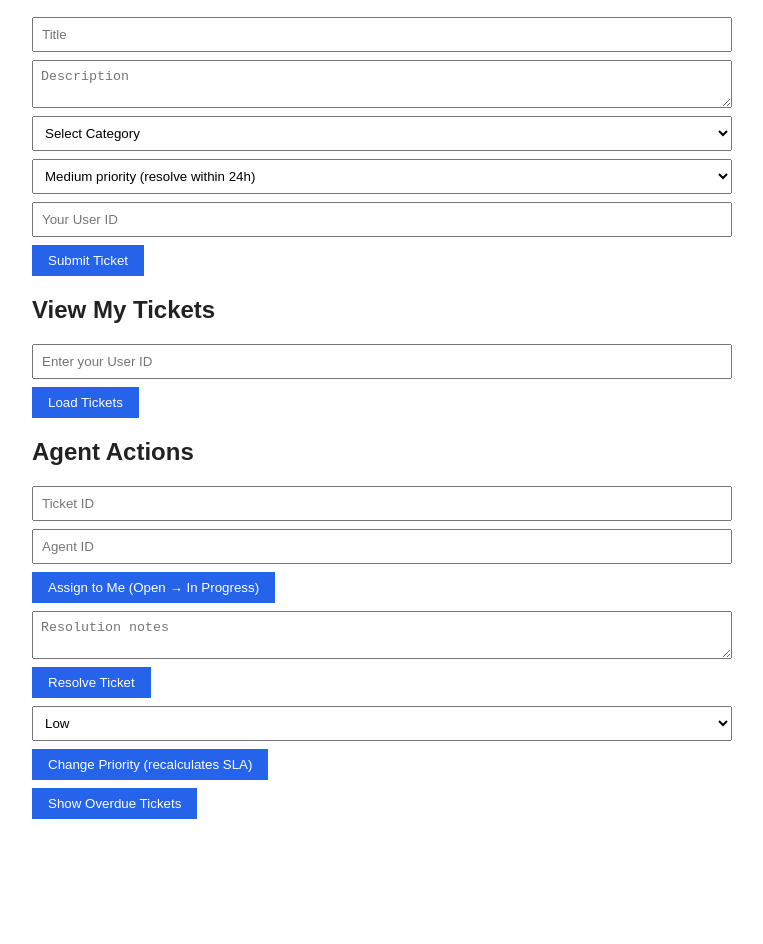
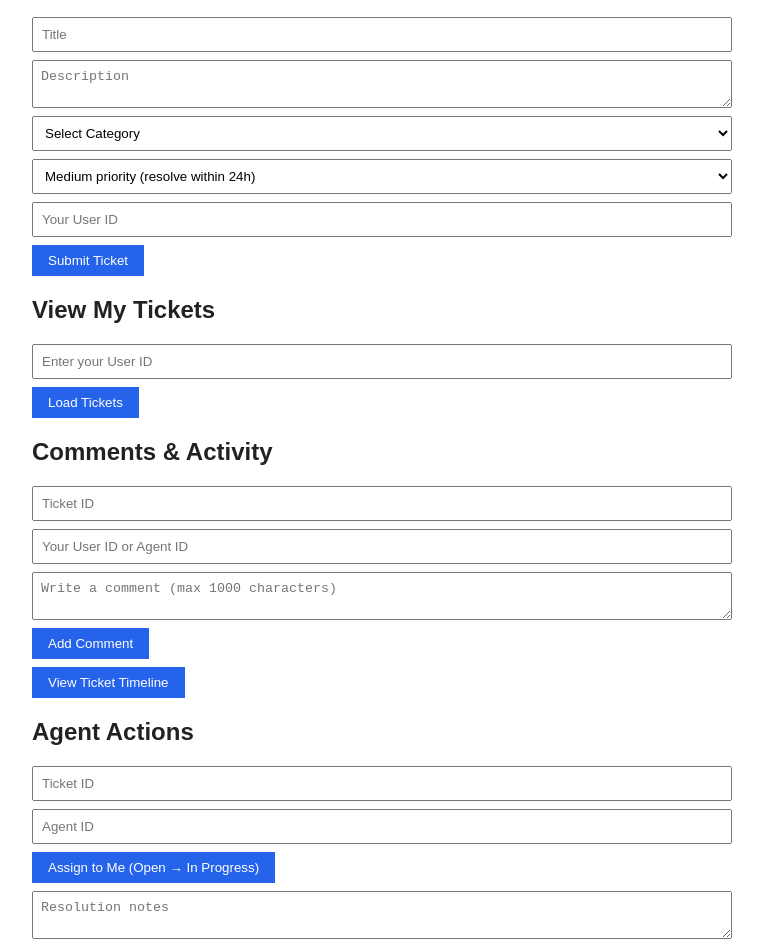
Before and after one commit to AnjaliLakhani28/it-support-ticket-system, a plain HTML site: page frontend/index.html in a window 1280 px wide. Shown: the part 119-1063 px from the top of the page, without its empty margins (258-1021 px from the left). Before the commit the page ends 968 px from the top, so only its background shows below. Drawn offline with Linux system fonts and the light colour scheme.

Commit message:
FR-N2: Add comments form and ticket timeline view to UI

```diff
--- a/frontend/index.html
+++ b/frontend/index.html
@@ -21,6 +21,10 @@
   .badge-high { background: #ea580c; }
   .badge-critical { background: #b91c1c; }
   .badge-overdue { background: #7f1d1d; }
+  .timeline { list-style: none; padding-left: 0; }
+  .timeline li { border-left: 3px solid #2563eb; padding: 4px 10px; margin: 6px 0; font-size: 0.9em; }
+  .timeline li.comment { border-left-color: #15803d; }
+  .muted { color: #666; font-size: 0.85em; }
 </style>
 </head>
 <body>
@@ -57,6 +61,15 @@
 <input type="text" id="viewUserId" placeholder="Enter your User ID">
 <button onclick="loadTickets()">Load Tickets</button>
 <div id="ticketList"></div>
+
+<h2>Comments &amp; Activity</h2>
+<input type="text" id="commentTicketId" placeholder="Ticket ID">
+<input type="text" id="commentAuthor" placeholder="Your User ID or Agent ID">
+<textarea id="commentText" placeholder="Write a comment (max 1000 characters)" maxlength="1000"></textarea>
+<button onclick="addComment()">Add Comment</button>
+<button onclick="loadActivity()">View Ticket Timeline</button>
+<p id="commentMsg"></p>
+<div id="activityView"></div>
 
 <h2>Agent Actions</h2>
 <input type="text" id="ticketId" placeholder="Ticket ID">
@@ -234,6 +247,53 @@ async function resolveTicket() {
     msg.className = 'error';
   }
 }
+// FR-N2: add a comment to a ticket
+async function addComment() {
+  const id = document.getElementById('commentTicketId').value.trim();
+  const authorId = document.getElementById('commentAuthor').value.trim();
+  const text = document.getElementById('commentText').value.trim();
+  const msg = document.getElementById('commentMsg');
+  if (!id || !authorId || !text) {
+    msg.textContent = 'Ticket ID, your ID and comment text are all required.';
+    msg.className = 'error';
+    return;
+  }
+  try {
+    const res = await fetch(`${API}/${id}/comments`, {
+      method: 'POST',
+      headers: { 'Content-Type': 'application/json' },
+      body: JSON.stringify({ text, authorId })
+    });
+    const data = await res.json();
+    msg.textContent = res.ok ? 'Comment added.' : data.message;
+    msg.className = res.ok ? 'success' : 'error';
+    if (res.ok) { document.getElementById('commentText').value = ''; loadActivity(); }
+  } catch (err) {
+    msg.textContent = 'Network error: ' + err.message;
+    msg.className = 'error';
+  }
+}
+
+// FR-N2: show comments and automatic activity log as one timeline
+async function loadActivity() {
+  const id = document.getElementById('commentTicketId').value.trim();
+  const view = document.getElementById('activityView');
+  if (!id) { view.innerHTML = '<p class="error">Enter a Ticket ID.</p>'; return; }
+  try {
+    const res = await fetch(`${API}/${id}/activity`);
+    const data = await res.json();
+    if (!res.ok) { view.innerHTML = `<p class="error">${data.message}</p>`; return; }
+    const items = [
+      ...data.activityLog.map(a => ({ when: a.timestamp, html: `<li><strong>${a.action}</strong> by ${a.actorId} ${a.details ? '— ' + a.details : ''}<br><span class="muted">${new Date(a.timestamp).toLocaleString()}</span></li>` })),
+      ...data.comments.map(c => ({ when: c.timestamp, html: `<li class="comment">💬 <strong>${c.authorId}</strong>: ${c.text}<br><span class="muted">${new Date(c.timestamp).toLocaleString()}</span></li>` }))
+    ].sort((a, b) => new Date(a.when) - new Date(b.when));
+    view.innerHTML = `<div class="ticket"><strong>${data.title}</strong> ${statusBadge(data.status)}
+      <ul class="timeline">${items.map(i => i.html).join('') || '<li>No activity yet.</li>'}</ul></div>`;
+  } catch (err) {
+    view.innerHTML = `<p class="error">Error: ${err.message}</p>`;
+  }
+}
+
 // FR-N1: agent changes priority -> backend recalculates SLA due date
 async function changePriority() {
   const ticketId = document.getElementById('ticketId').value.trim();
```
